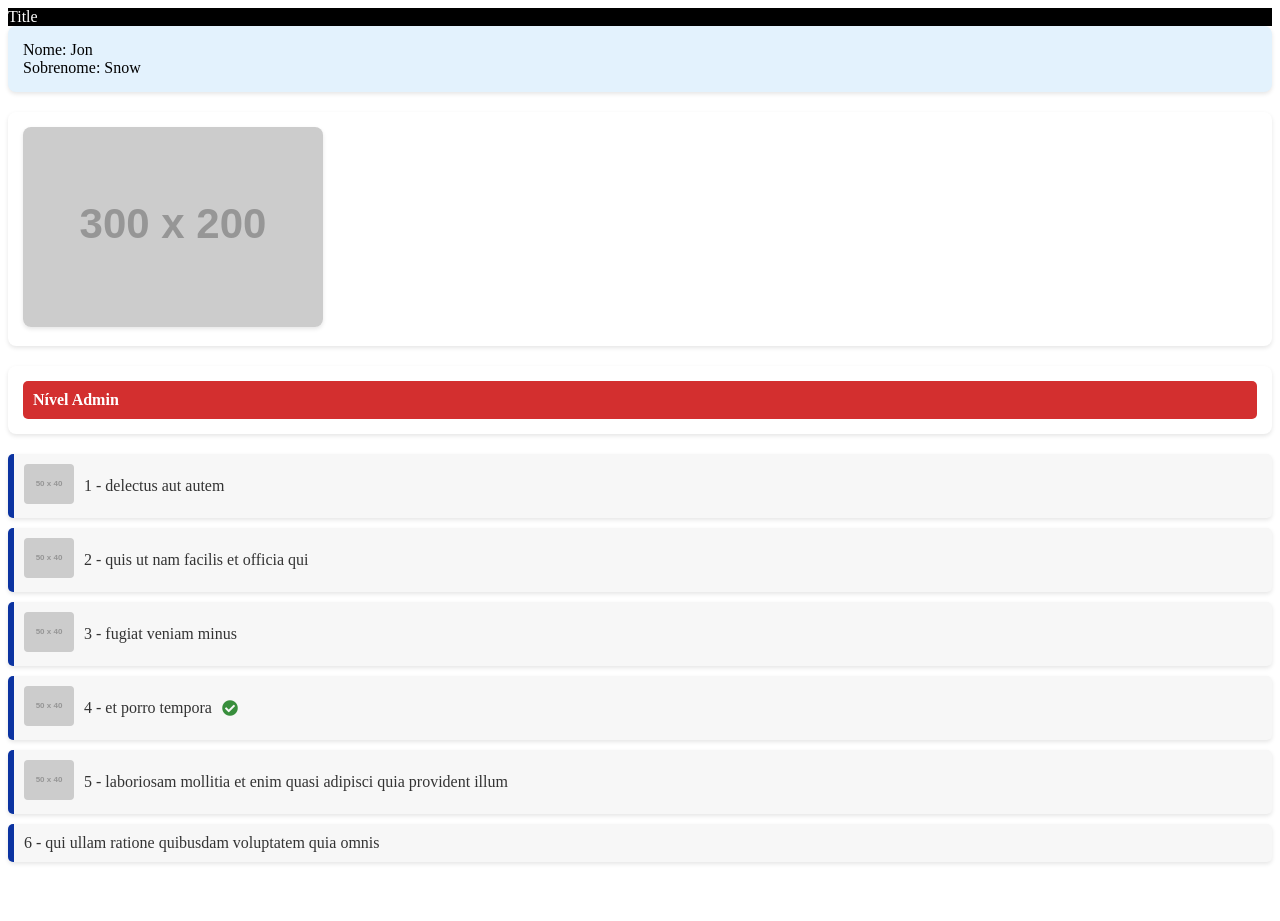
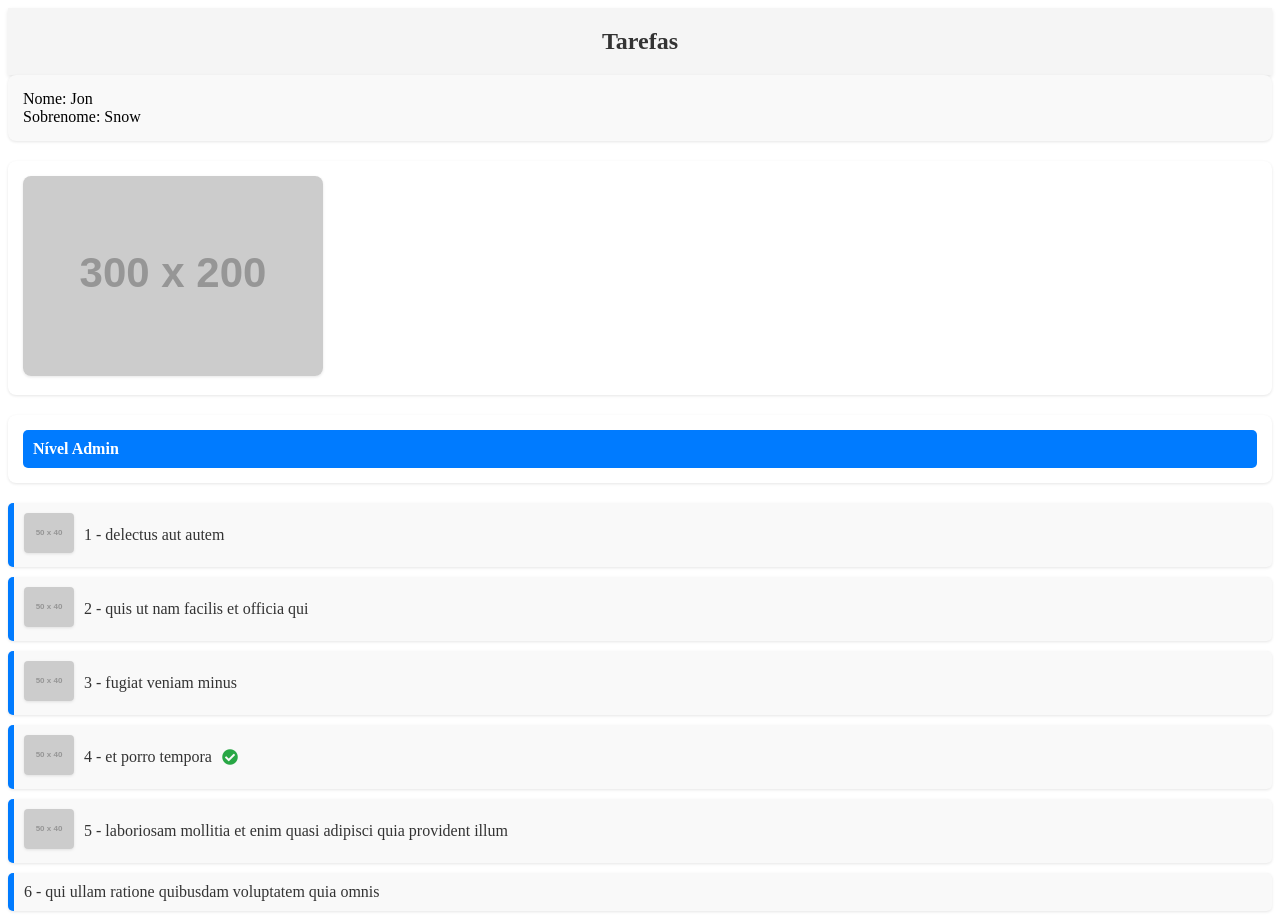
Before and after one commit to tico087/vue-studing, a Vue app: page / in a window 1280 px wide. Before the commit the page ends 872 px from the top, so only its background shows below. Built offline with nearby package versions, Linux system fonts and the light colour scheme.

Commit message:
feat(todo_list): add Font Awesome icons for completed tasks and improve CSS styling

```diff
--- a/src/App.vue
+++ b/src/App.vue
@@ -42,7 +42,7 @@ export default {
       lastName: "Snow",
       showName: true,
       showLevel: true,
-      accessLevel: "admin", // Exemplo de nível de acesso
+      accessLevel: "admin",
       userImgSrc: "https://placehold.co/300x200?text=Hello+World",
       userImgAlt: "Jon Snow",
       todos: [
@@ -104,25 +104,27 @@ export default {
 
 * {
   box-sizing: border-box;
+  margin: 0;
+  padding: 0;
 }
 
 .section {
   margin-bottom: 20px;
   padding: 15px;
   border-radius: 8px;
-  background-color: #ffffff;
-  box-shadow: 0 2px 4px rgba(0, 0, 0, 0.1);
+  background-color: #fff;
+  box-shadow: 0 1px 3px rgba(0, 0, 0, 0.1);
 }
 
 .name-section {
-  background-color: #e3f2fd; /* Light blue background */
+  background-color: #f9f9f9;
 }
 
 .image-section img {
   max-width: 100%;
   height: auto;
   border-radius: 8px;
-  box-shadow: 0 2px 4px rgba(0, 0, 0, 0.1);
+  box-shadow: 0 1px 3px rgba(0, 0, 0, 0.1);
 }
 
 .level-section {
@@ -133,32 +135,30 @@ export default {
   font-weight: bold;
   padding: 10px;
   border-radius: 5px;
+  color: #fff;
 }
 
 .admin-level {
-  background-color: #d32f2f; /* Red background */
-  color: #ffffff;
+  background-color: #007bff; /* Blue background */
 }
 
 .marketing-level {
-  background-color: #1976d2; /* Blue background */
-  color: #ffffff;
+  background-color: #17a2b8; /* Teal background */
 }
 
 .user-level {
-  background-color: #388e3c; /* Green background */
-  color: #ffffff;
+  background-color: #28a745; /* Green background */
 }
 
 .todo-item {
   display: flex;
   align-items: center;
-  background-color: #f7f7f7; /* Light gray background */
+  background-color: #f9f9f9;
   padding: 10px;
   margin-bottom: 10px;
-  border-left: 6px solid #0b33a1; /* Blue border left */
+  border-left: 6px solid #007bff; /* Blue border left */
   border-radius: 5px;
-  box-shadow: 0 2px 4px rgba(0, 0, 0, 0.1);
+  box-shadow: 0 1px 3px rgba(0, 0, 0, 0.1);
 }
 
 .todo-img img {
@@ -166,17 +166,18 @@ export default {
   height: 40px;
   margin-right: 10px;
   border-radius: 4px;
+  box-shadow: 0 1px 3px rgba(0, 0, 0, 0.1);
 }
 
 .todo-text {
   font-size: 16px;
-  color: #333333;
+  color: #333;
   display: flex;
   align-items: center;
 }
 
 .completed-icon {
-  color: #388e3c; /* Green color for completed tasks */
+  color: #28a745; /* Green color for completed tasks */
   margin-left: 10px;
 }
 </style>
--- a/src/components/MainHeader.vue
+++ b/src/components/MainHeader.vue
@@ -1,21 +1,29 @@
 <template>
-  <header class = 'header'>
-    Title
+  <header class="header">
+    <h1 class="title">Tarefas</h1>
   </header>
 </template>
 
 <script>
+export default {
+  name: 'MainHeader',
+};
+</script>
 
-export default {
-
+<style scoped>
+.header {
+  background-color: #f5f5f5;
+  color: #333;
+  padding: 20px;
+  display: flex;
+  align-items: center;
+  justify-content: center;
+  box-shadow: 0 2px 4px rgba(0, 0, 0, 0.1);
 }
 
-</script>
-
-<style>
-
-.header {
-    background : #000;
-    color: #fff;
+.title {
+  font-size: 24px;
+  font-weight: bold;
+  margin: 0;
 }
 </style>
```
